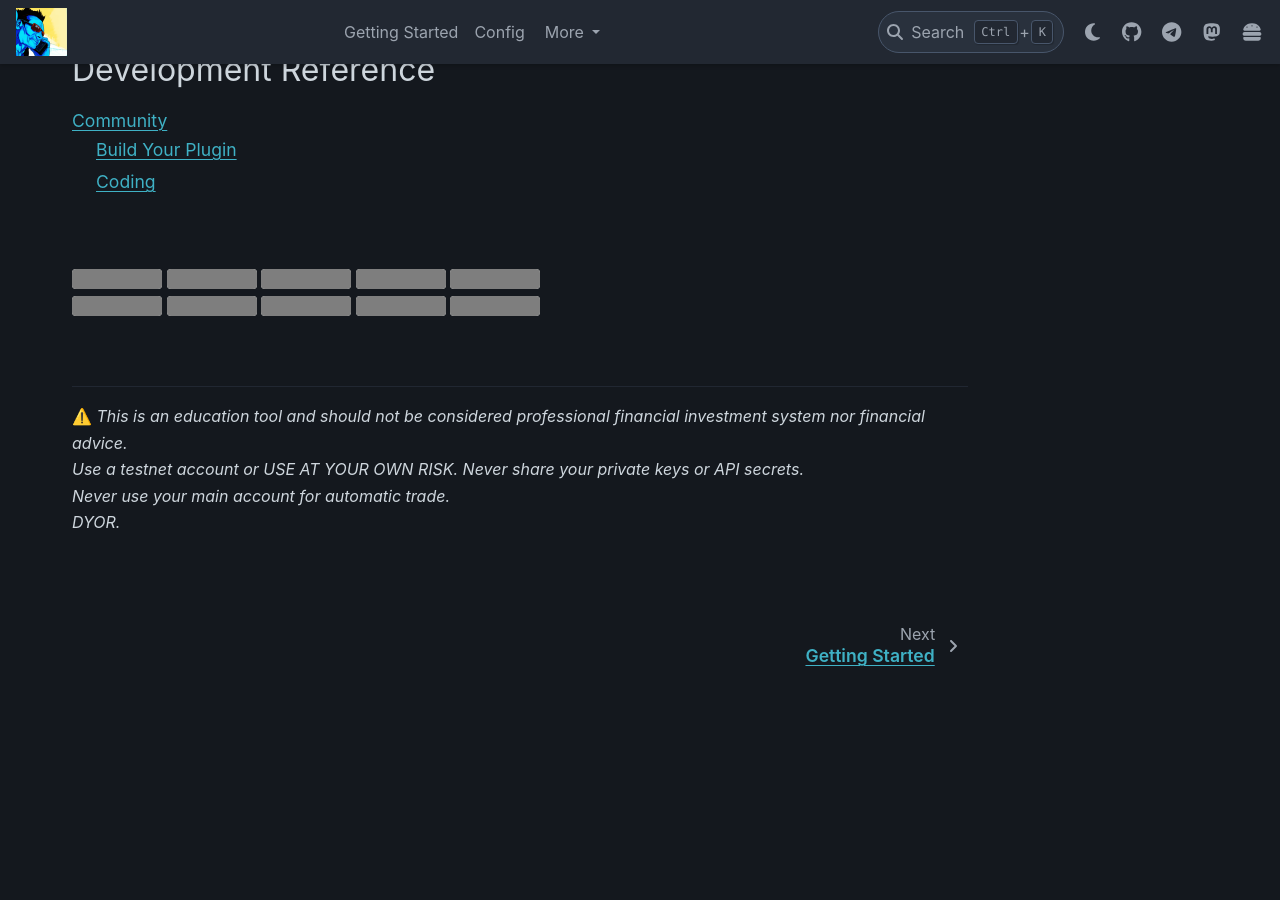
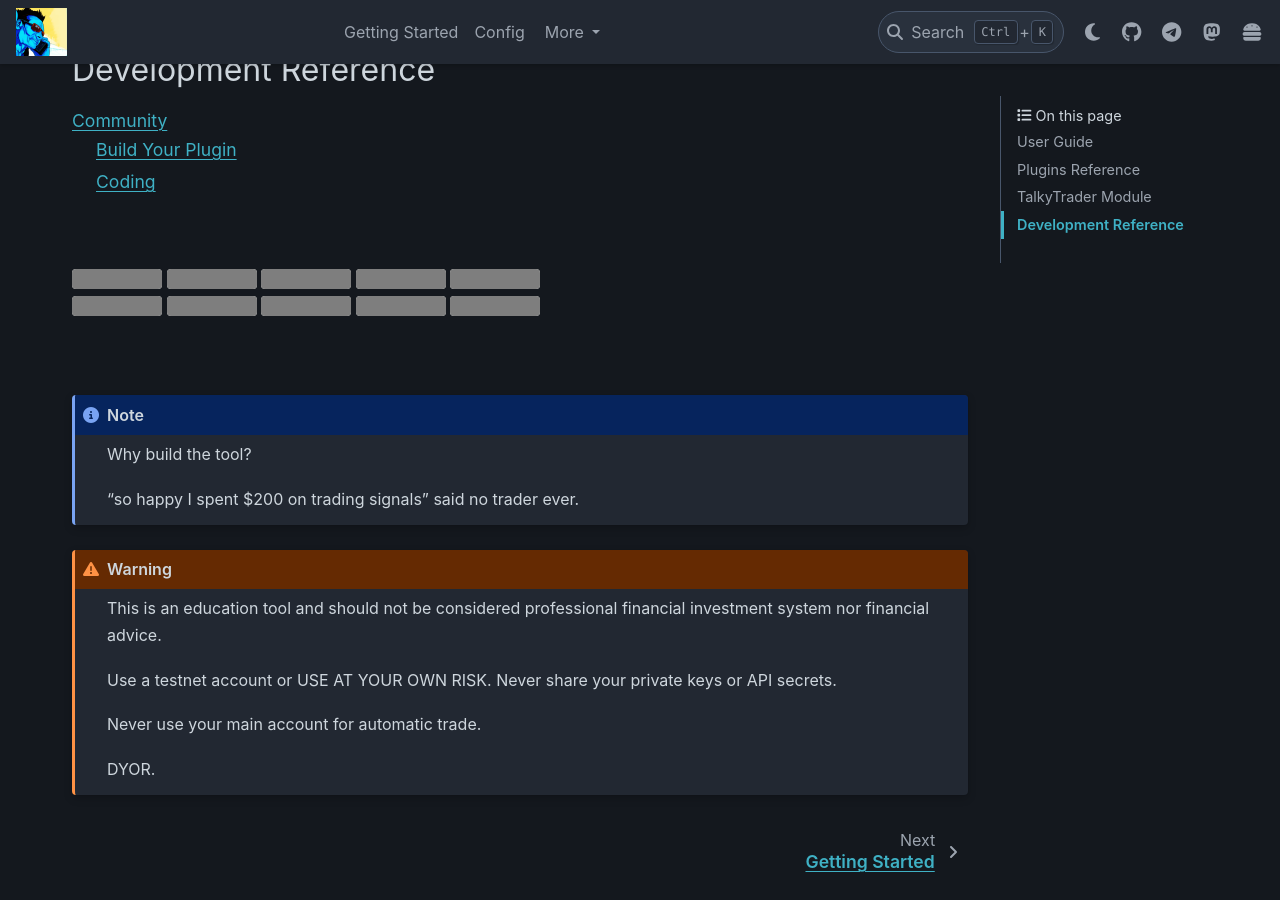
Before and after one commit to mraniki/tt, a Sphinx documentation site: the page built from docs/index.rst, in a window 1280 px wide and 900 px high, scrolled down 1572 px, cut to the strip 0-900 px from the top of the window. Built offline with Sphinx 7.4.7 and the PyData theme 0.15.4, drawn with Linux system fonts in a browser that asks for light colours; pages that are not in the unit, such as notebooks, are missing from menus; before the commit the page ends 2266 px from its top, so only the background shows below that; grey boxes are pictures that could not be loaded.

Commit message:
📝 docs

```diff
--- a/docs/index.rst
+++ b/docs/index.rst
@@ -1,5 +1,4 @@
 .. _talky_index:
-
 
 ===========
 TalkyTrader
@@ -21,8 +20,6 @@ TalkyTrader
    <a href="https://hub.docker.com/r/mraniki/tt"><img src="https://img.shields.io/docker/pulls/mraniki/tt?style=for-the-badge"></a>
    <br>
    </p>
-
-
 
 |
 
@@ -84,7 +81,7 @@ Development Reference
     <a href="https://github.com/caronc/apprise"><img src="https://img.shields.io/badge/💬apprise-005571?style=for-the-badge&logo=none"></a>
     <a href="https://fastapi.tiangolo.com"><img src="https://img.shields.io/badge/FastAPI-005571?style=for-the-badge&logo=fastapi"></a>
     <a href="https://www.uvicorn.org"><img src="https://img.shields.io/badge/uvicorn-005571?style=for-the-badge&logo=fastapi"></a><br>
-    <a href="https://github.com/ccxt/ccxt"><img src="https://img.shields.io/badge/CCXT-black?style=for-the-badge&logo=librariesdotio&logoColor=white"></a>
+    <a href="https://github.com/mraniki/cefi"><img src="https://img.shields.io/badge/cefi-black?style=for-the-badge&logo=librariesdotio&logoColor=white"></a>
     <a href="https://github.com/mraniki/dxsp"><img src="https://img.shields.io/badge/dxsp-black?style=for-the-badge&logo=librariesdotio&logoColor=white"></a>
     <a href="https://github.com/mraniki/findmyorder"><img src="https://img.shields.io/badge/findmyorder-black?style=for-the-badge&logo=librariesdotio&logoColor=white"></a>
     <a href="https://github.com/mraniki/iamlistening"><img src="https://img.shields.io/badge/iamlistening-black?style=for-the-badge&logo=librariesdotio&logoColor=white"></a>
@@ -92,10 +89,18 @@ Development Reference
 
     <br><br>
 
-    <HR>
-    ⚠️ <em>This is an education tool and should not be considered professional financial investment system nor financial advice.<br>
-    Use a testnet account or USE AT YOUR OWN RISK. Never share your private keys or API secrets.<br
-    >Never use your main account for automatic trade.<br>
-    DYOR.</em>
-   <br><br>
-   <br><br>
+.. note::
+
+   Why build the tool?
+
+   "so happy I spent $200 on trading signals" said no trader ever.
+
+.. warning::
+
+   This is an education tool and should not be considered professional financial investment system nor financial advice.
+
+   Use a testnet account or USE AT YOUR OWN RISK. Never share your private keys or API secrets.
+
+   Never use your main account for automatic trade.
+
+   DYOR.
```
